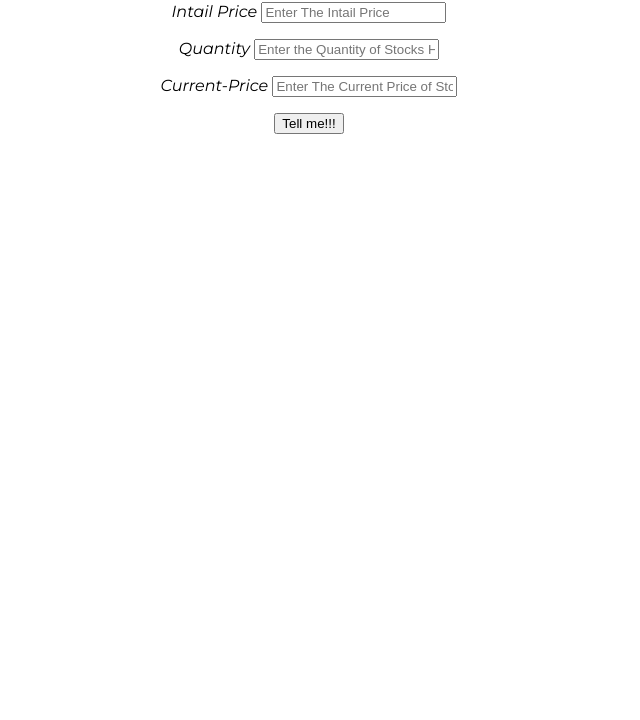
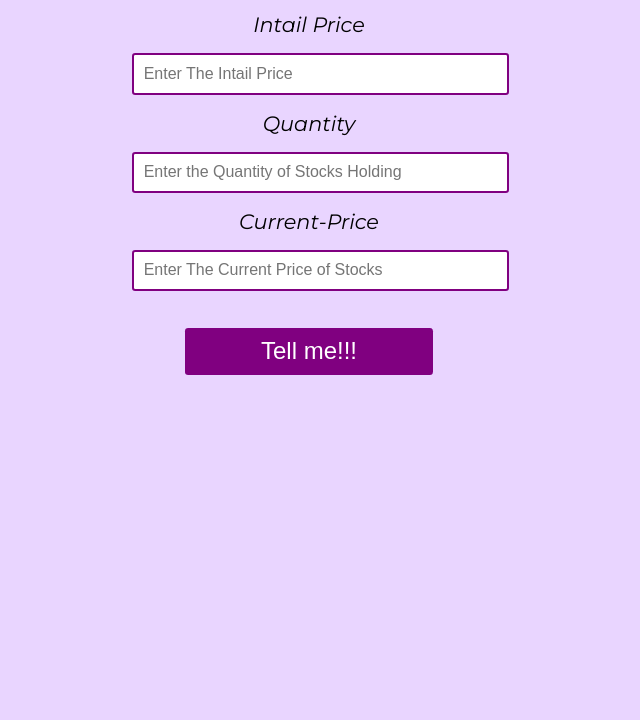
Before and after one commit to harshsingh2985/profit-or-loss, a plain HTML site: page index.html in a window 1280 px wide. Shown: the part 80-800 px from the top of the page, without its empty margins (331-971 px from the left). Drawn offline with Linux system fonts and the light colour scheme.

Commit message:
update:css done
looks beautifull when css is done

```diff
--- a/app.js
+++ b/app.js
@@ -38,6 +38,10 @@ function calculateprofitandloss(intail,quantity,current){
 
 
     }
+    else{
+        outputdiv.innerText=`NO Pain No GAIN`;
+
+    }
 }
 
 // calculateprofitandloss(20,10,100);
--- a/index.html
+++ b/index.html
@@ -9,19 +9,20 @@
 
 </head>
 <body>
+    <main>
         <div class="container">
-        <h1>Stocks Return</h1>
-        <label for="intail-price">Intail Price
+            <h1>Stocks Return 📈</h1>
+            <label for="intail-price">Intail Price </label>
                 <input type="text" id="intail-price" placeholder="Enter The Intail Price">
-        </label>
 
-        <label for="numberofstocks">Quantity
+
+            <label for="numberofstocks">Quantity  </label>
                 <input type="text" id="numberofstocks" placeholder="Enter the Quantity of Stocks Holding">
-        </label>
 
-        <label for="currentprice">Current-Price
+
+            <label for="currentprice">Current-Price  </label>
                 <input type="text" id="currentprice" placeholder="Enter The Current Price of Stocks">
-        </label>
+                <br>
 
             <!-- button -->
             <button id="submitbtn">Tell me!!!</button>
@@ -29,6 +30,8 @@
             <!-- output div -->
             <div id="output"></div>
         </div>
+    </main>
+
     <script src="app.js"></script>
 </body>
 </html>
--- a/style.css
+++ b/style.css
@@ -1,16 +1,57 @@
 @import url('https://fonts.googleapis.com/css2?family=Montserrat:ital,wght@1,400;1,500&display=swap');
 body{
     font-family:  'Montserrat', sans-serif;
+    background-color: #e9d5ff;
+    text-align: center;
+    position: relative;
 }
 
-
-
-.container{
-    text-align: center;
+label{
+    display: block;
+    padding-bottom: 1rem;
+    font-size: 1.3rem;
 
 }
 
-label{
-    padding-bottom: 1rem;
-    display: block;
+.container{
+    width:40%;
+    margin: auto;
+    margin-top: 1rem;
 }
+h1{
+    color:purple;
+    text-align: center;
+}
+main{
+    width: 70%;
+    margin: auto;
+    margin-top: 2rem;
+
+}
+input{
+    margin-bottom: 1rem;
+    padding: 0.6rem;
+    border:2px solid purple;
+    border-radius: 0.2rem;
+    width:100%;
+    font-size: 1rem;
+}
+button{
+    width:70%;
+    margin-top: 1.3rem;
+    padding: 0.6rem 1.5rem;
+    background: purple;
+    color:white;
+    border: none;
+    border-radius: 0.2rem;
+    cursor: pointer;
+    font-size: 1.5rem;
+}
+#output{
+    font-size: 1.5rem;
+    padding: 1rem;
+    margin: auto;
+    width:65%;
+    height:auto;
+    text-align: center;
+}
```
Lines whose indentation alone changed are shown as unchanged.
